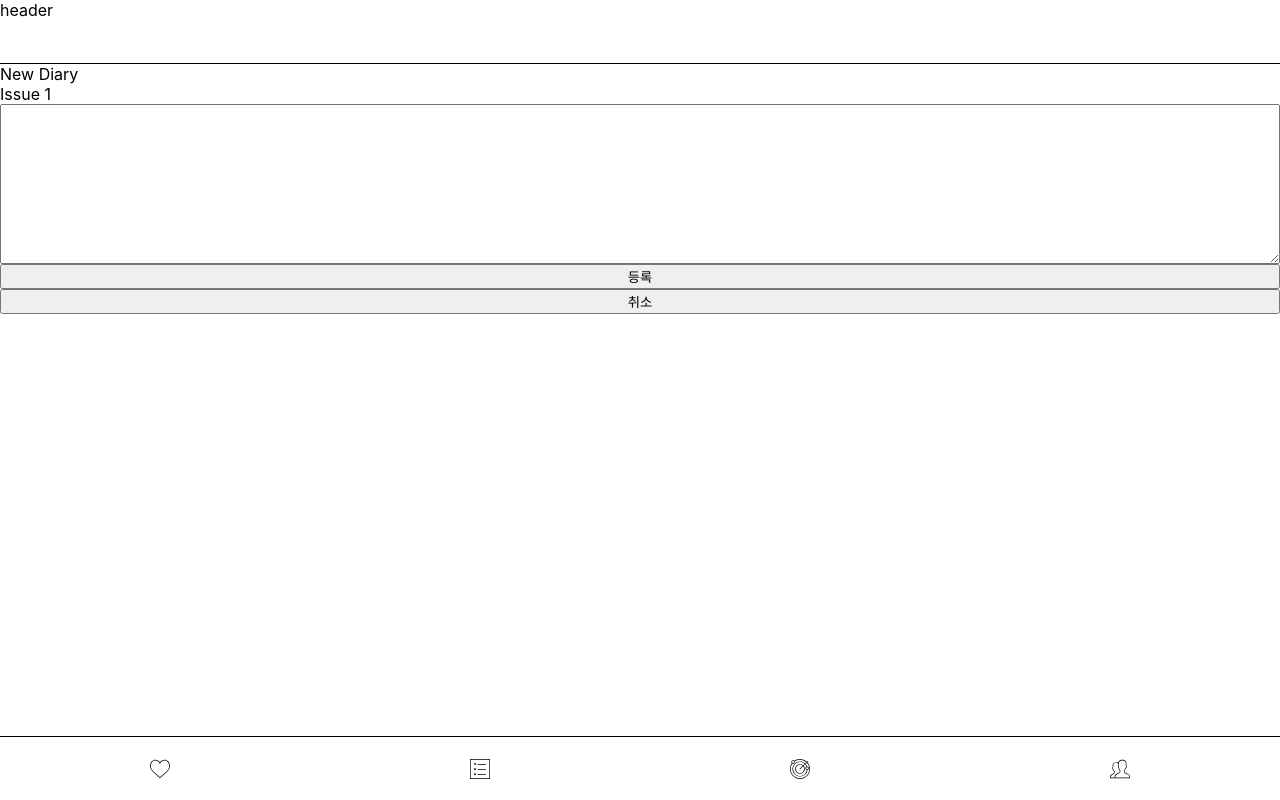
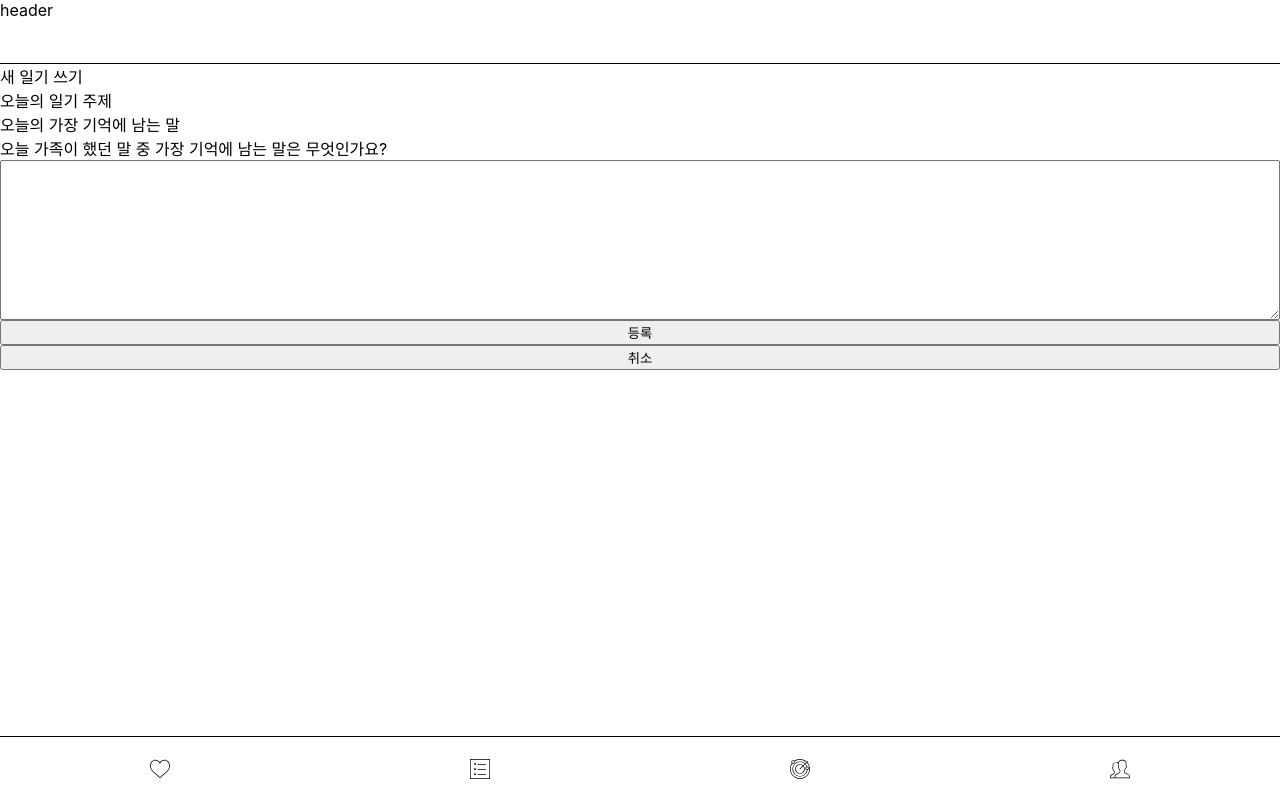
Before and after one commit to r-4bb1t/connecthon, a Next.js app: page /new in a window 1280 px wide. Built offline with nearby package versions, Linux system fonts and the light colour scheme.

Commit message:
add today question

```diff
--- a/pages/new.tsx
+++ b/pages/new.tsx
@@ -3,6 +3,8 @@ import { useRouter } from "next/router";
 import styled from "styled-components";
 import Layout from "../components/layout";
 import { useAlertContext } from "../hooks/useAlertContext";
+import question from "../constant/question.json";
+import { useEffect } from "react";
 
 const New: NextPage = () => {
   const router = useRouter();
@@ -11,10 +13,17 @@ const New: NextPage = () => {
   };
   const { push } = useAlertContext();
 
+  const todayQuestion =
+    question[Math.floor(new Date().getTime() / 3600) % question.length];
+
   return (
     <Layout>
-      <div>New Diary</div>
-      <div>Issue 1</div>
+      <div>새 일기 쓰기</div>
+      <TodayQuestion>
+        오늘의 일기 주제
+        <QuestionTitle>{todayQuestion.title}</QuestionTitle>
+        <QuestionContent>{todayQuestion.content}</QuestionContent>
+      </TodayQuestion>
       <Textarea />
       <SubmitButton onClick={handleSubmit}>등록</SubmitButton>
       <CancleButton
@@ -29,7 +38,9 @@ const New: NextPage = () => {
             ),
             twoButton: true,
             buttonText: "삭제",
-            onClose: () => {},
+            onClose: () => {
+              router.back();
+            },
           });
         }}
       >
@@ -49,3 +60,12 @@ const Textarea = styled.textarea`
 const SubmitButton = styled.button``;
 
 const CancleButton = styled(SubmitButton)``;
+
+const TodayQuestion = styled.div`
+  display: flex;
+  flex-direction: column;
+`;
+
+const QuestionTitle = styled.div``;
+
+const QuestionContent = styled.div``;
```
